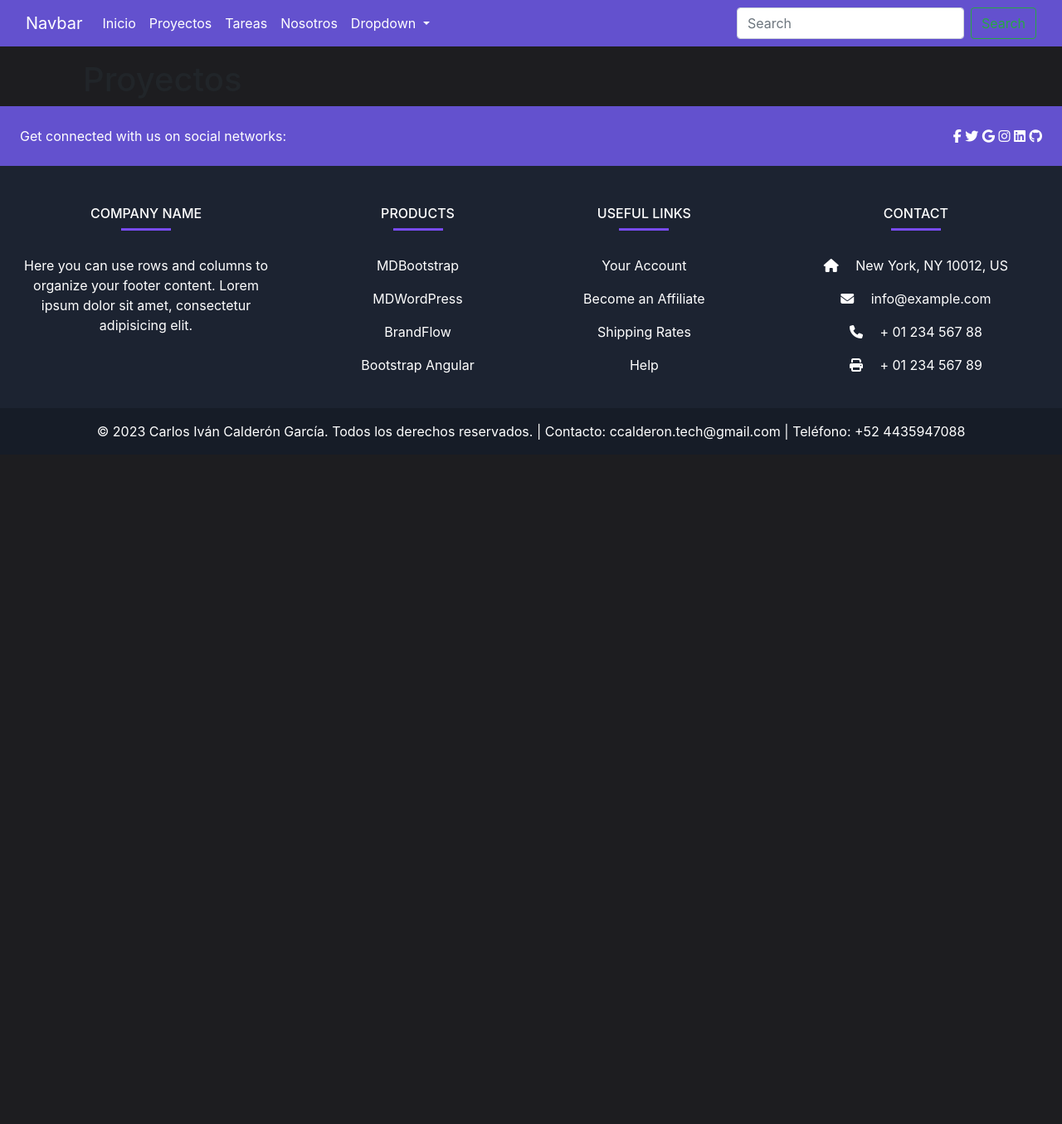
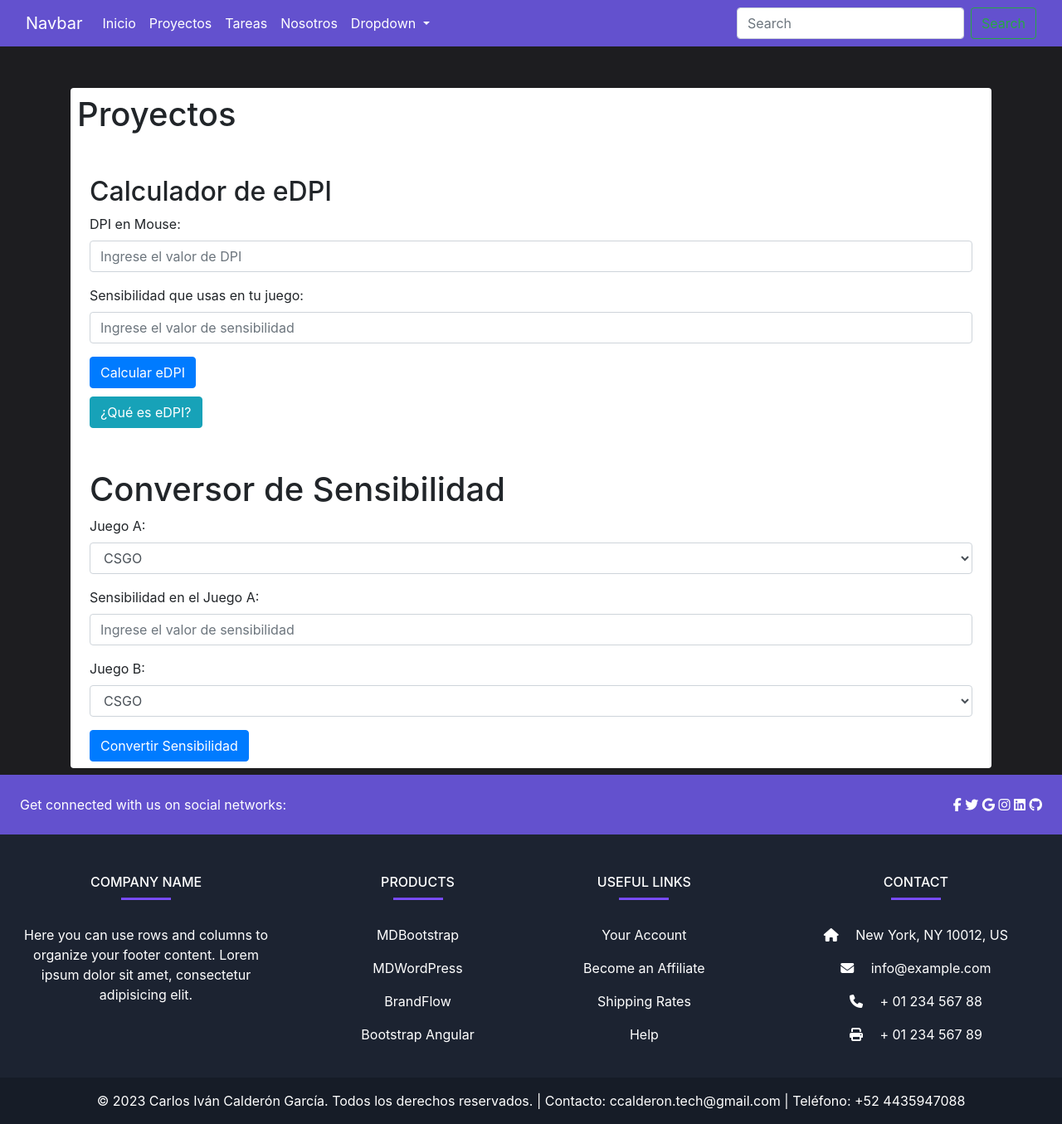
Before and after one commit to iCharly666/portafolio, a Django app: page /projects/ in a window 1280 px wide. Shown: the whole page at 83% size. Before the commit the page ends 530 px from the top, so only its background shows below. Run offline with Django 4.2, Linux system fonts and the light colour scheme; data comes from the database, SQL or seed files in the repository; some libraries are stand-ins or nearby versions.

Commit message:
index to projects update 5

```diff
--- a/mysite/blog/static/css/estilos.css
+++ b/mysite/blog/static/css/estilos.css
@@ -70,3 +70,31 @@ body {
     padding: 10px; /* Agrega un espacio de relleno alrededor del texto */
     font-weight: bold; /* Opcional: Agrega negrita al texto */
   }
+
+/* contenedor de proyectos.html*/
+  .container {
+    margin-top: 50px;
+  }
+
+
+#resultado {
+    background-color: #f8f9fa;
+    border: 1px solid #ced4da;
+    border-radius: 5px;
+    padding: 10px;
+    margin-top: 20px;
+    font-weight: bold;
+  }
+
+#resultadoCalculadora {
+    background-color: #f8f9fa;
+    border: 1px solid #ced4da;
+    border-radius: 5px;
+    padding: 10px;
+    margin-top: 20px;
+    font-weight: bold;
+  }
+
+  .btn-container {
+    margin-top: 10px;
+  }
--- /dev/null
+++ b/mysite/blog/static/js/sensitivity_calculator.js
@@ -0,0 +1,52 @@
+// Calculadora de edpi en projects.html
+function calcularEdpi() {
+  var dpi = document.getElementById("dpiInput").value;
+  var sensibilidad = document.getElementById("sensibilidadInput").value;
+  var resultadoDiv = document.getElementById("resultado");
+
+  if (dpi && sensibilidad) {
+    var edpi = dpi * sensibilidad;
+    resultadoDiv.innerHTML = "eDPI: " + edpi;
+    resultadoDiv.classList.remove("d-none");
+  } else {
+    resultadoDiv.innerHTML = "Por favor, ingrese los valores de DPI y sensibilidad.";
+    resultadoDiv.classList.remove("d-none");
+  }
+}
+
+function mostrarEdpiInfo() {
+  var edpiInfoDiv = document.getElementById("edpiInfo");
+  edpiInfoDiv.classList.toggle("d-none");
+}
+
+
+// Sensitivity calculator
+function convertirSensibilidad() {
+  var juegoA = document.getElementById("juegoAInput").value;
+  var sensibilidadJuegoA = document.getElementById("sensibilidadJuegoAInput").value;
+  var juegoB = document.getElementById("juegoBInput").value;
+  var resultadoDiv = document.getElementById("resultadoConversor");
+
+  var sensibilidades = {
+    csgo: 1,
+    apex: 1,
+    quake: 1,
+    tf2: 1,
+    titanfall2: 1,
+    eft: 0.1760,
+    cod: 3.333,
+    fortnite: 0.038495,
+    overwatch: 3.333333,
+    valorant: 0.3145,
+    paladins: 2.4
+  };
+
+  if (sensibilidadJuegoA && sensibilidades[juegoA] && sensibilidades[juegoB]) {
+    var sensibilidadJuegoB = (sensibilidadJuegoA * sensibilidades[juegoA]) / sensibilidades[juegoB];
+    resultadoDiv.innerHTML = "Sensibilidad en " + juegoB.toUpperCase() + ": " + sensibilidadJuegoB.toFixed(2);
+    resultadoDiv.classList.remove("d-none");
+  } else {
+    resultadoDiv.innerHTML = "Por favor, ingrese los valores de sensibilidad y seleccione los juegos.";
+    resultadoDiv.classList.remove("d-none");
+  }
+}
--- a/mysite/blog/templates/index.html
+++ b/mysite/blog/templates/index.html
@@ -62,6 +62,11 @@
                                 <li class="list-group-item list-group-item-dark">Django</li>
                                 <li class="list-group-item list-group-item-secondary">SQL</li>
                                 <li class="list-group-item list-group-item-light">PHP</li>
+                                <li class="list-group-item list-group-item-light">Java</li>
+                                <li class="list-group-item list-group-item-light">React Native</li>
+                                <li class="list-group-item list-group-item-light">Camtasia studio</li>
+                                <li class="list-group-item list-group-item-light">Paqueteria de office</li>
+                                <li class="list-group-item list-group-item-light">Conocimientos técnicos CFDI 4.0</li>
                             </ul>
                             <div class="text-right">
                                 <i class="fa-solid fa-chevron-down"></i>
--- a/mysite/blog/templates/projects.html
+++ b/mysite/blog/templates/projects.html
@@ -1,14 +1,77 @@
 {% extends 'base.html' %}
 {% block content %}
+{% load static %}
+
 <body>
-    <header></header>
-    <div class="container-fluid">
+    <div class="container-fluid bg-white p-2 mb-2 mt-2 rounded">
         <!-- Content here -->
         <h1>Proyectos</h1>
+        <div class="container">
+            <h2>Calculador de eDPI</h2>
+            <div class="form-group">
+                <label for="dpiInput">DPI en Mouse:</label>
+                <input type="number" class="form-control" id="dpiInput" placeholder="Ingrese el valor de DPI">
+            </div>
+            <div class="form-group">
+                <label for="sensibilidadInput">Sensibilidad que usas en tu juego:</label>
+                <input type="number" class="form-control" id="sensibilidadInput"
+                    placeholder="Ingrese el valor de sensibilidad">
+            </div>
+            <button class="btn btn-primary" onclick="calcularEdpi()">Calcular eDPI</button>
+            <div id="resultado" class="d-none"></div>
+            <div class="btn-container">
+                <button class="btn btn-info" onclick="mostrarEdpiInfo()">¿Qué es eDPI?</button>
+                <div id="edpiInfo" class="d-none alert alert-info mt-3">
+                    El eDPI (Effective DPI) es una medida utilizada para calcular la sensibilidad efectiva del mouse en
+                    los videojuegos. Se obtiene multiplicando el valor de DPI del mouse por la sensibilidad configurada
+                    en el juego.
+                </div>
+            </div>
+        </div>
+        <div class="container">
+            <h1>Conversor de Sensibilidad</h1>
+            <div class="form-group">
+                <label for="juegoAInput">Juego A:</label>
+                <select class="form-control" id="juegoAInput">
+                    <option value="csgo">CSGO</option>
+                    <option value="apex">Apex</option>
+                    <option value="quake">Quake</option>
+                    <option value="tf2">Team Fortress 2</option>
+                    <option value="titanfall2">Titanfall 2</option>
+                    <option value="eft">Escape From Tarkov</option>
+                    <option value="cod">Call Of Duty</option>
+                    <option value="fortnite">Fortnite</option>
+                    <option value="overwatch">Overwatch</option>
+                    <option value="valorant">Valorant</option>
+                    <option value="paladins">Paladins</option>
+                </select>
+            </div>
+            <div class="form-group">
+                <label for="sensibilidadJuegoAInput">Sensibilidad en el Juego A:</label>
+                <input type="number" class="form-control" id="sensibilidadJuegoAInput"
+                    placeholder="Ingrese el valor de sensibilidad">
+            </div>
+            <div class="form-group">
+                <label for="juegoBInput">Juego B:</label>
+                <select class="form-control" id="juegoBInput">
+                    <option value="csgo">CSGO</option>
+                    <option value="apex">Apex</option>
+                    <option value="quake">Quake</option>
+                    <option value="tf2">Team Fortress 2</option>
+                    <option value="titanfall2">Titanfall 2</option>
+                    <option value="eft">Escape From Tarkov</option>
+                    <option value="cod">Call Of Duty</option>
+                    <option value="fortnite">Fortnite</option>
+                    <option value="overwatch">Overwatch</option>
+                    <option value="valorant">Valorant</option>
+                    <option value="paladins">Paladins</option>
+                </select>
+            </div>
+            <button class="btn btn-primary" onclick="convertirSensibilidad()">Convertir Sensibilidad</button>
+            <div id="resultadoConversor" class="d-none"></div>
+        </div>
     </div>
-    <footer></footer>
-
 </body>
-
+<script src="{% static 'js/sensitivity_calculator.js' %}"></script>
 
 {% endblock %}
```
